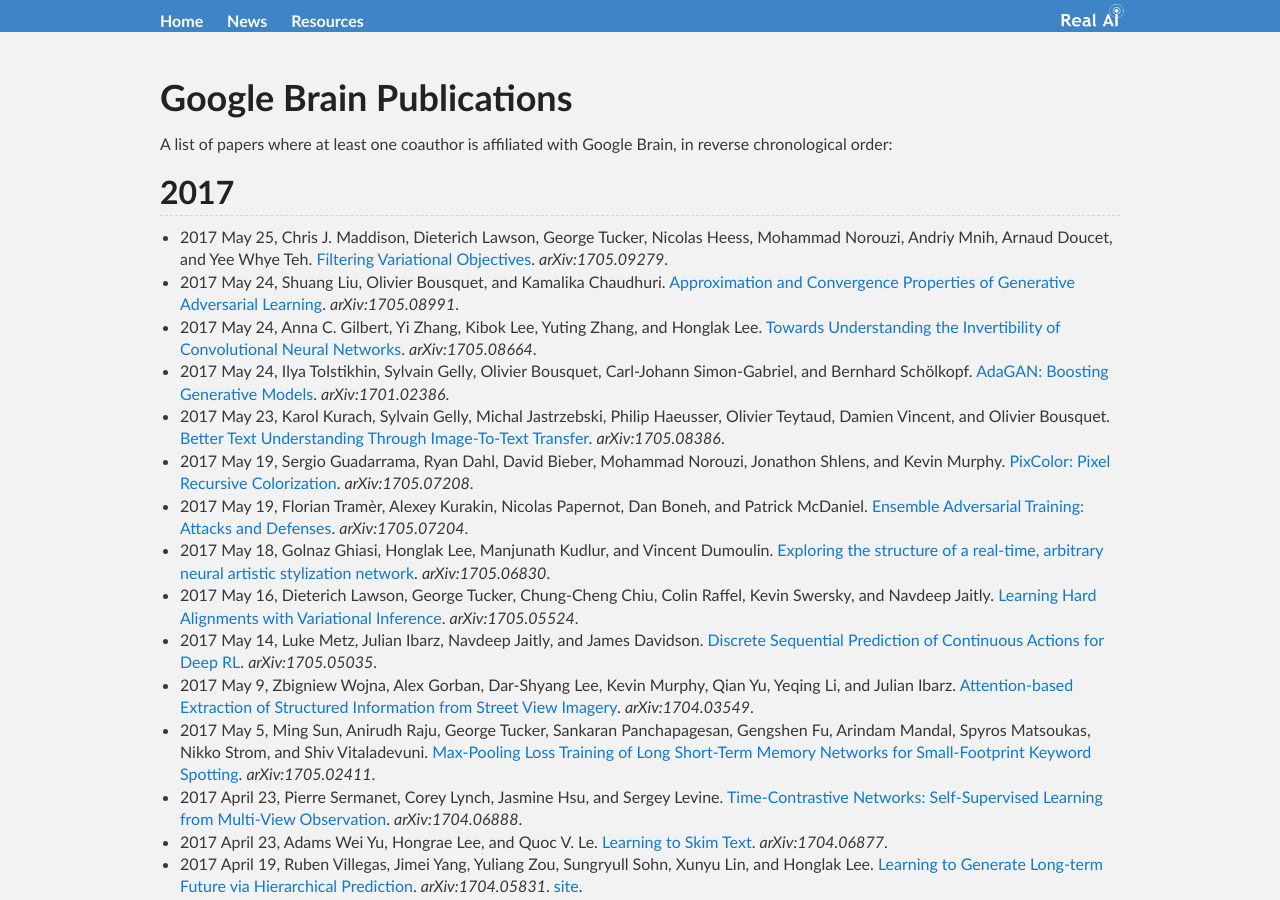
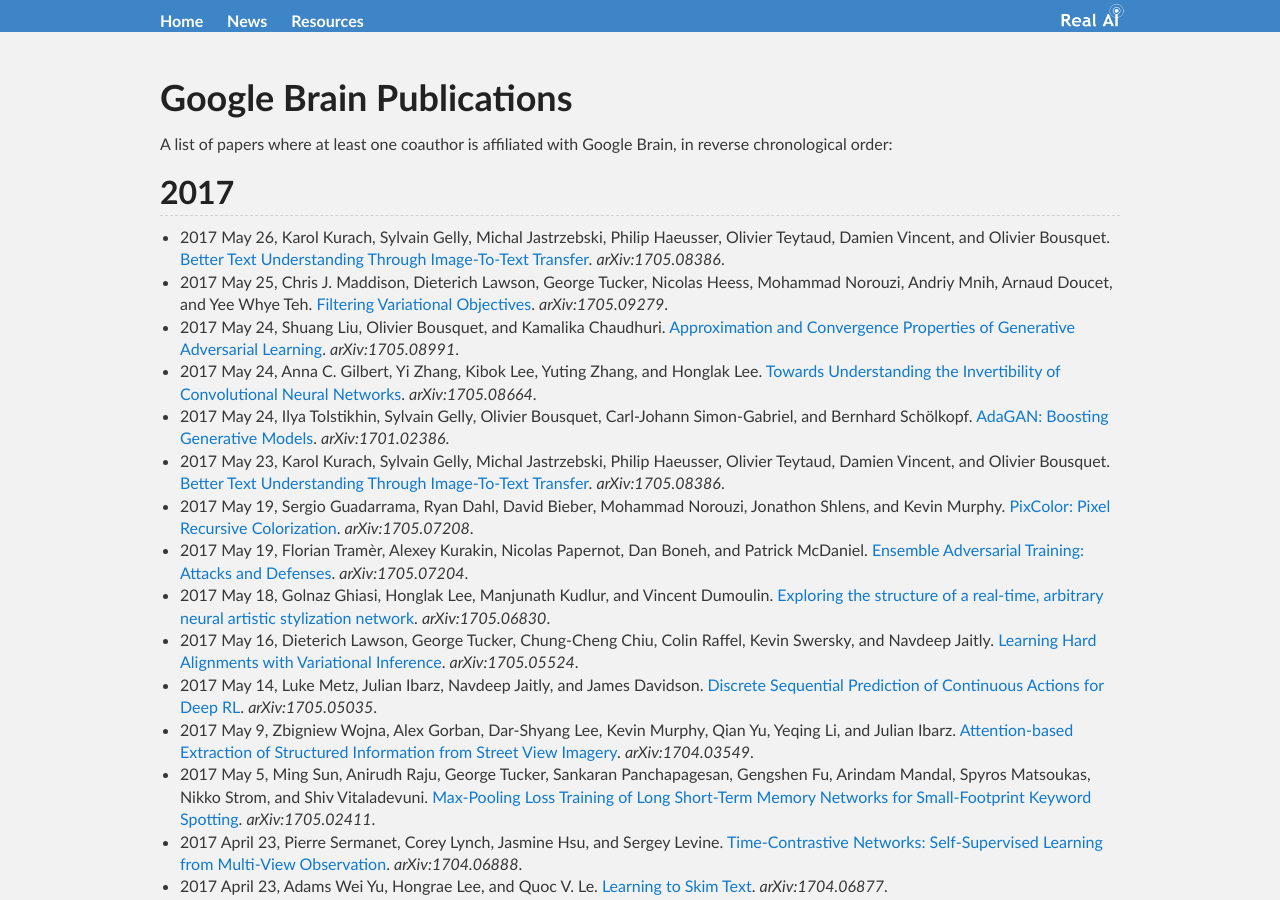
Before and after one commit to Tonywuhk/realai.org, a Jekyll site: the page built from labs/google-brain-publications.md, in a window 1280 px wide and 900 px high. Built offline with Jekyll 4.4.1, drawn with Linux system fonts in a browser that asks for light colours; our own code applies the rules of GitHub Pages for plain Markdown files; comment, search, counter and statistics services are not loaded; the repository's description, which GitHub fills in, is left out.

Commit message:
Update google-brain-publications.md

```diff
--- a/labs/google-brain-publications.md
+++ b/labs/google-brain-publications.md
@@ -7,6 +7,7 @@
 
 ## 2017
 
+* 2017 May 26, Karol Kurach, Sylvain Gelly, Michal Jastrzebski, Philip Haeusser, Olivier Teytaud, Damien Vincent, and Olivier Bousquet. [Better Text Understanding Through Image-To-Text Transfer](https://arxiv.org/abs/1705.08386). *arXiv:1705.08386*.
 * 2017 May 25, Chris J. Maddison, Dieterich Lawson, George Tucker, Nicolas Heess, Mohammad Norouzi, Andriy Mnih, Arnaud Doucet, and Yee Whye Teh. [Filtering Variational Objectives](https://arxiv.org/abs/1705.09279). *arXiv:1705.09279*.
 * 2017 May 24, Shuang Liu, Olivier Bousquet, and Kamalika Chaudhuri. [Approximation and Convergence Properties of Generative Adversarial Learning](https://arxiv.org/abs/1705.08991). *arXiv:1705.08991*.
 * 2017 May 24, Anna C. Gilbert, Yi Zhang, Kibok Lee, Yuting Zhang, and Honglak Lee. [Towards Understanding the Invertibility of Convolutional Neural Networks](https://arxiv.org/abs/1705.08664). *arXiv:1705.08664*.
```
